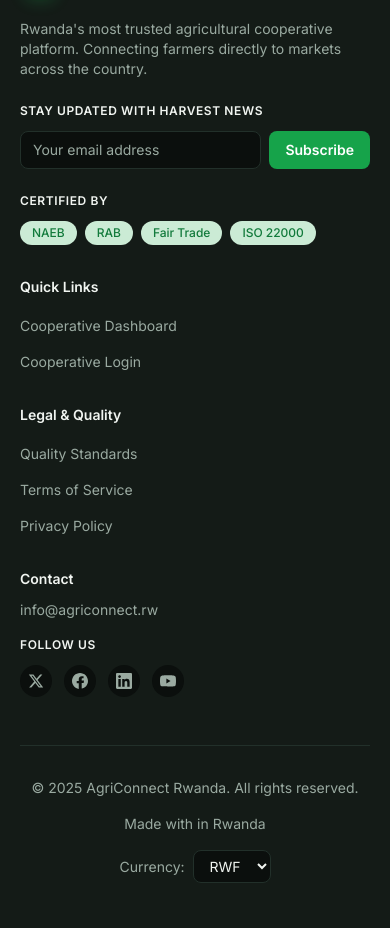
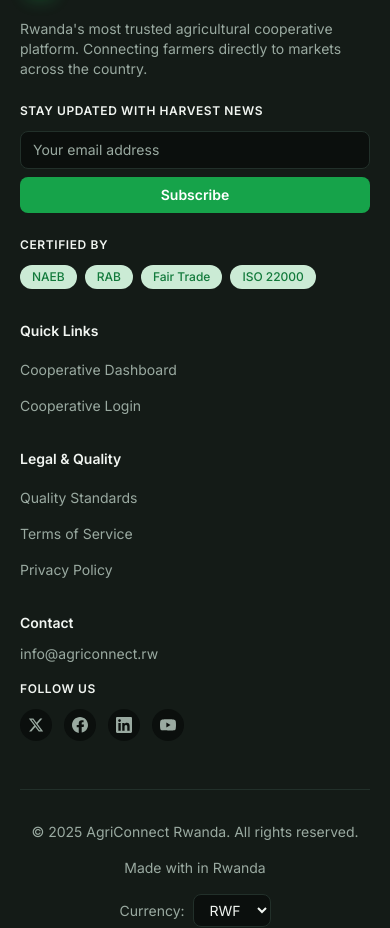
Before and after one commit to Emerance63/AGRI_connect_Frotned-end, a Next.js app: page / in a window 390 px wide. Shown: the part 2080-3008 px from the top of the page. Built offline with nearby package versions, Linux system fonts and the light colour scheme.

Commit message:
chore: enhance footer responsiveness

```diff
--- a/src/components/layout/Footer.tsx
+++ b/src/components/layout/Footer.tsx
@@ -48,7 +48,7 @@ export default function Footer() {
               <h4 className="text-xs font-semibold uppercase tracking-wider text-ink">
                 STAY UPDATED WITH HARVEST NEWS
               </h4>
-              <form onSubmit={handleSubscribe} className="flex gap-2">
+              <form onSubmit={handleSubscribe} className="flex flex-col sm:flex-row gap-2">
                 <input
                   type="email"
                   placeholder="Your email address"
@@ -59,7 +59,7 @@ export default function Footer() {
                 />
                 <button
                   type="submit"
-                  className="rounded-lg bg-brand-600 px-4 py-2 text-sm font-semibold text-white transition-colors hover:bg-brand-500"
+                  className="w-full sm:w-auto rounded-lg bg-brand-600 px-4 py-2 text-sm font-semibold text-white transition-colors hover:bg-brand-500"
                 >
                   Subscribe
                 </button>
```
